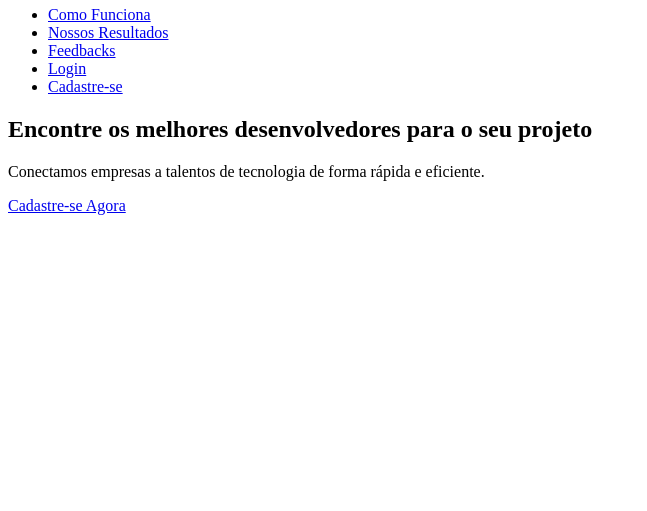
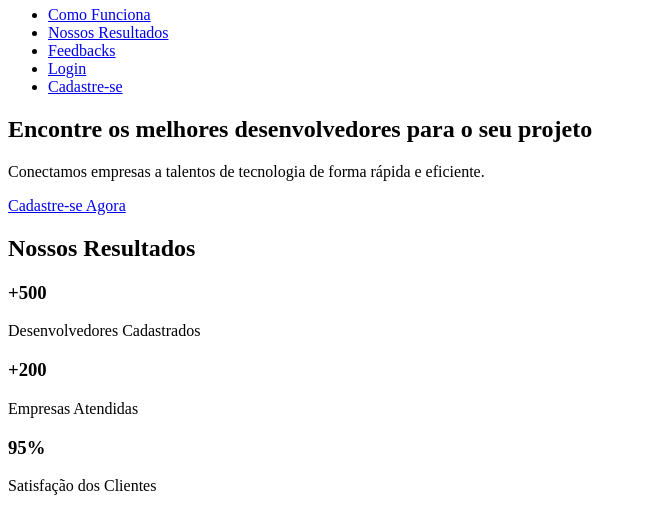
Before and after one commit to TheoNogueiraVirginio/99dev, a Flask app: template templates/home.html in a window 1280 px wide; the page is wider, and only the part inside the window is pictured. Shown: the part 1046-1557 px from the top of that part, without its empty margins (0-647 px from the left). Before the commit the page ends 1261 px from the top of that part, so only its background shows below. Run offline with Flask 3, Linux system fonts and the light colour scheme; the template is opened without the code that fills it, so the values that code supplies are empty.

Commit message:
feat(home): section nossos resultados estruturada

```diff
--- a/templates/home.html
+++ b/templates/home.html
@@ -33,6 +33,23 @@
                 </div>
             </div>
         </section>
+        <section class="resultados">
+            <h2>Nossos Resultados</h2>
+            <div class="cards">
+                <div class="card">
+                    <h3>+500</h3>
+                    <p>Desenvolvedores Cadastrados</p>
+                </div>
+                <div class="card">
+                    <h3>+200</h3>
+                    <p>Empresas Atendidas</p>
+                </div>
+                <div class="card">
+                    <h3>95%</h3>
+                    <p>Satisfação dos Clientes</p>
+                </div>
+            </div>
+        </section>
     </main>
 </body>
 </html>
```
